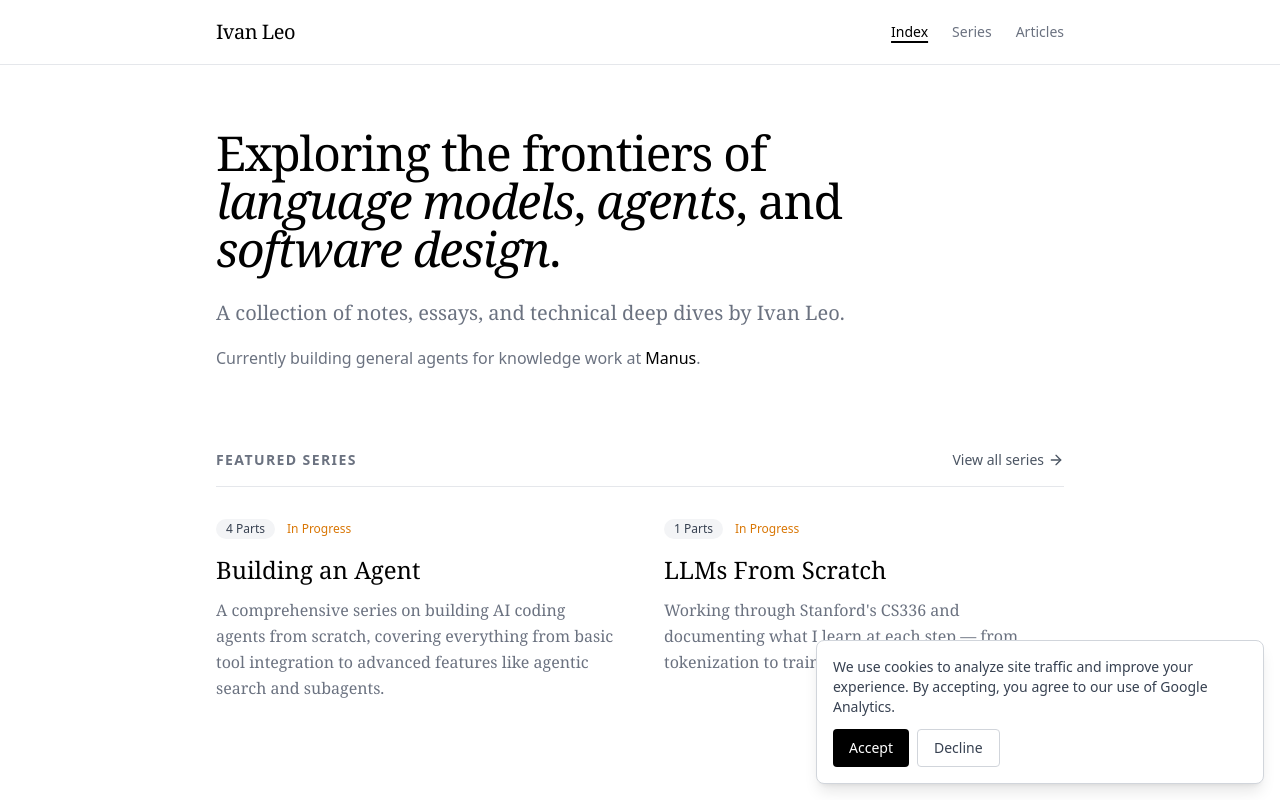
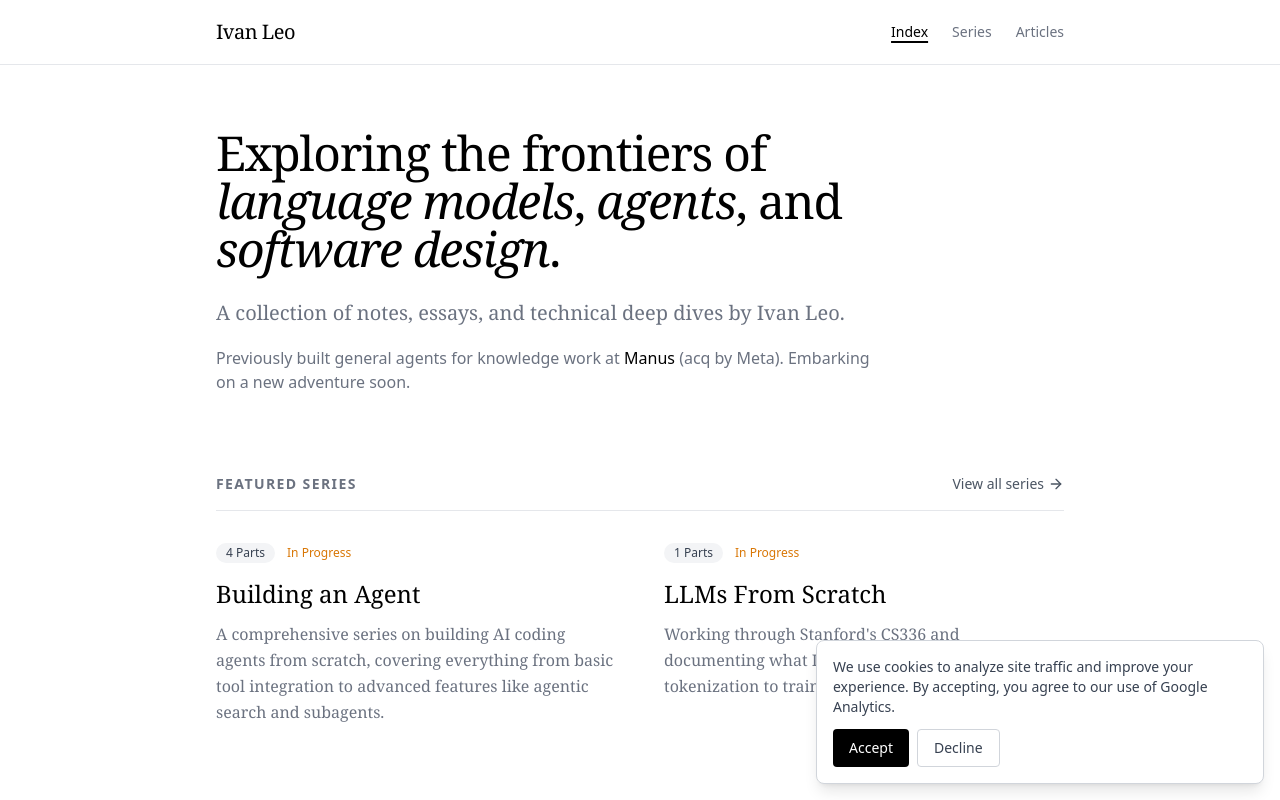
Before and after one commit to ivanleomk/website-v4, a Next.js app: page / in a window 1280 px wide. Shown: the top 800 px of the page. Built offline with nearby package versions, Linux system fonts and the light colour scheme.

Commit message:
fix: add that i'm not at Manus anymore

```diff
--- a/src/app/page.tsx
+++ b/src/app/page.tsx
@@ -31,7 +31,7 @@ export default async function Home() {
             A collection of notes, essays, and technical deep dives by Ivan Leo.
           </p>
           <p className="text-base text-gray-500 font-sans">
-            Currently building general agents for knowledge work at{" "}
+            Previously built general agents for knowledge work at{" "}
             <a
               href="https://manus.im"
               target="_blank"
@@ -40,7 +40,7 @@ export default async function Home() {
             >
               Manus
             </a>
-            .
+            {" "}(acq by Meta). Embarking on a new adventure soon.
           </p>
         </section>
 
```
